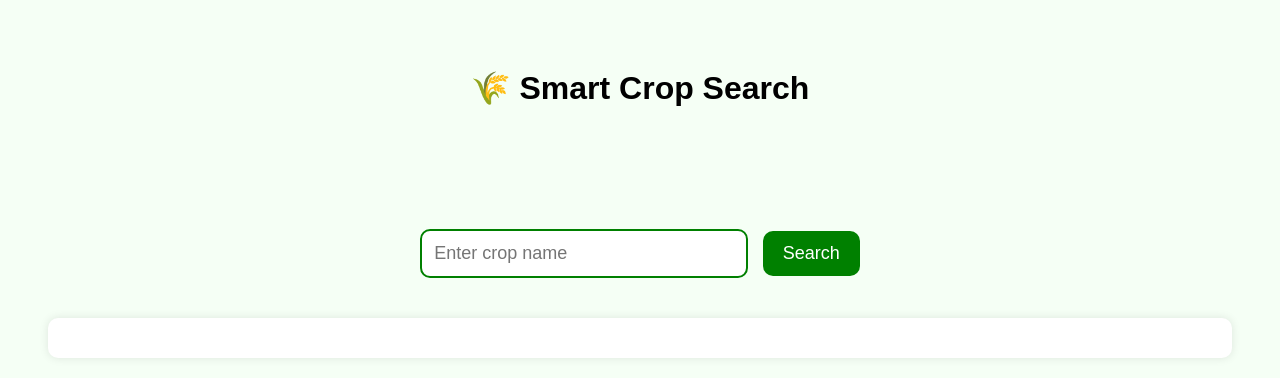
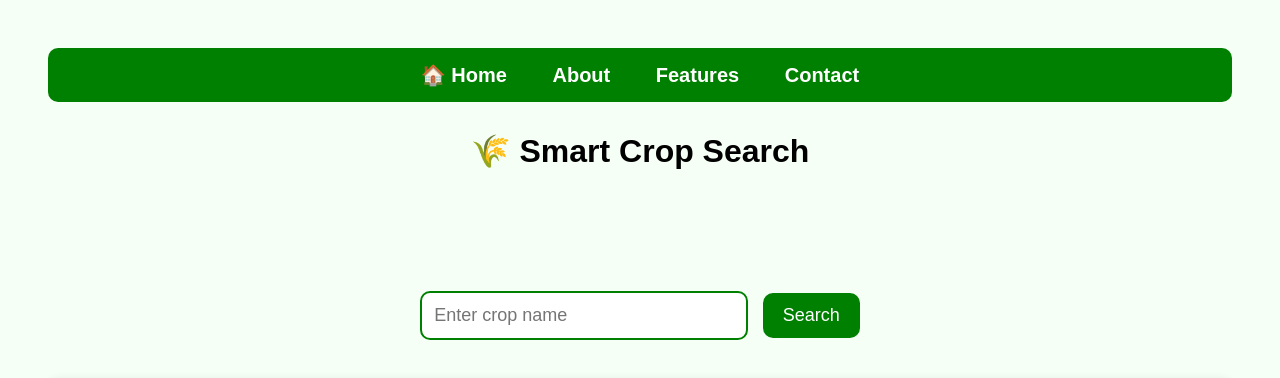
Before and after one commit to anjali10603/nisha---agro, a website: page search.html in a window 1280 px wide. Drawn offline with Linux system fonts and the light colour scheme.

Commit message:
Update search.html

```diff
--- a/search.html
+++ b/search.html
@@ -9,6 +9,7 @@
 <style>
 
 body{
+
 font-family:Arial;
 background:#f5fff5;
 padding:40px;
@@ -55,6 +56,61 @@ white-space:pre-wrap;
 </head>
 
  <body >
+  <body >
+
+<nav style="
+background:green;
+padding:15px;
+border-radius:10px;
+margin-bottom:30px;
+">
+
+<a href="index.html"
+style="
+color:white;
+text-decoration:none;
+font-size:20px;
+margin:20px;
+font-weight:bold;
+">
+🏠 Home
+</a>
+
+<a href="about.html"
+style="
+color:white;
+text-decoration:none;
+font-size:20px;
+margin:20px;
+font-weight:bold;
+">
+About
+</a>
+
+<a href="features.html"
+style="
+color:white;
+text-decoration:none;
+font-size:20px;
+margin:20px;
+font-weight:bold;
+">
+Features
+</a>
+
+<a href="contact.html"
+style="
+color:white;
+text-decoration:none;
+font-size:20px;
+margin:20px;
+font-weight:bold;
+">
+Contact
+</a>
+
+</nav>
+
 
 <h1>🌾 Smart Crop Search</h1>
 
```
